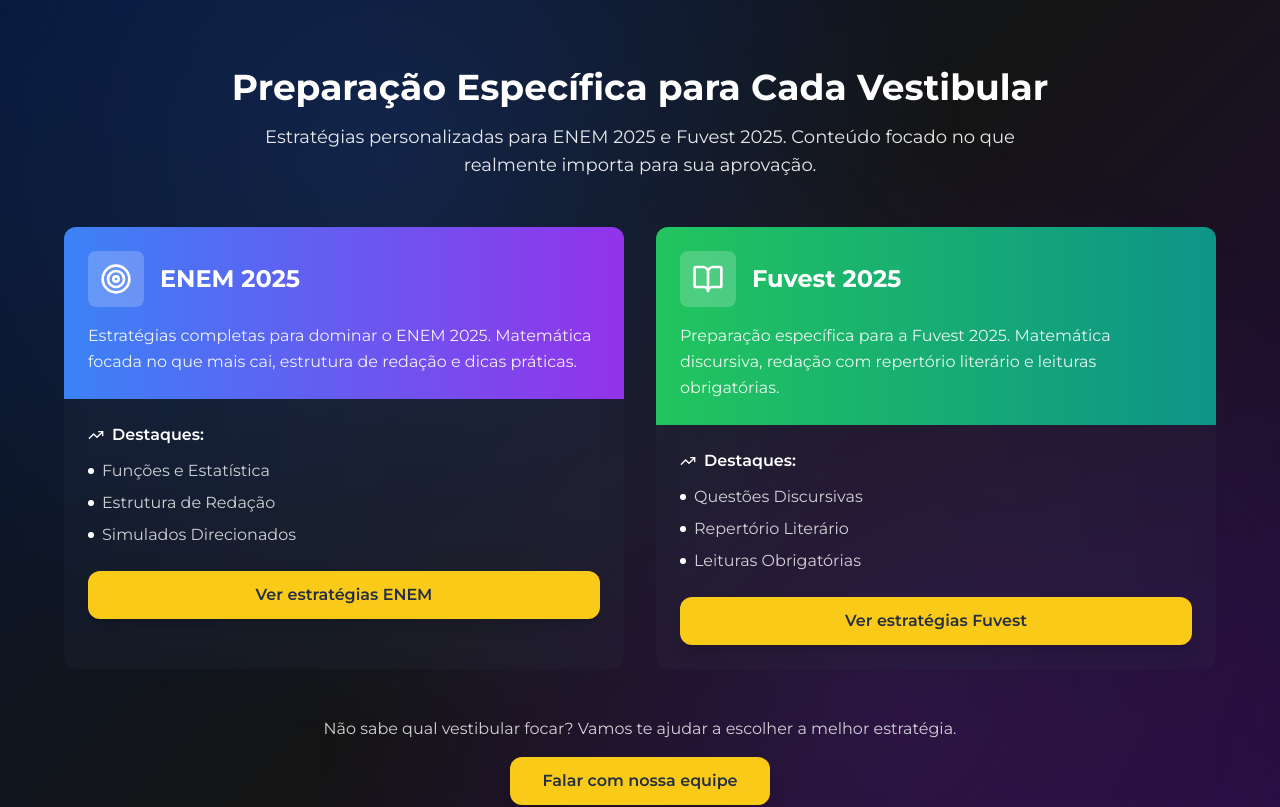
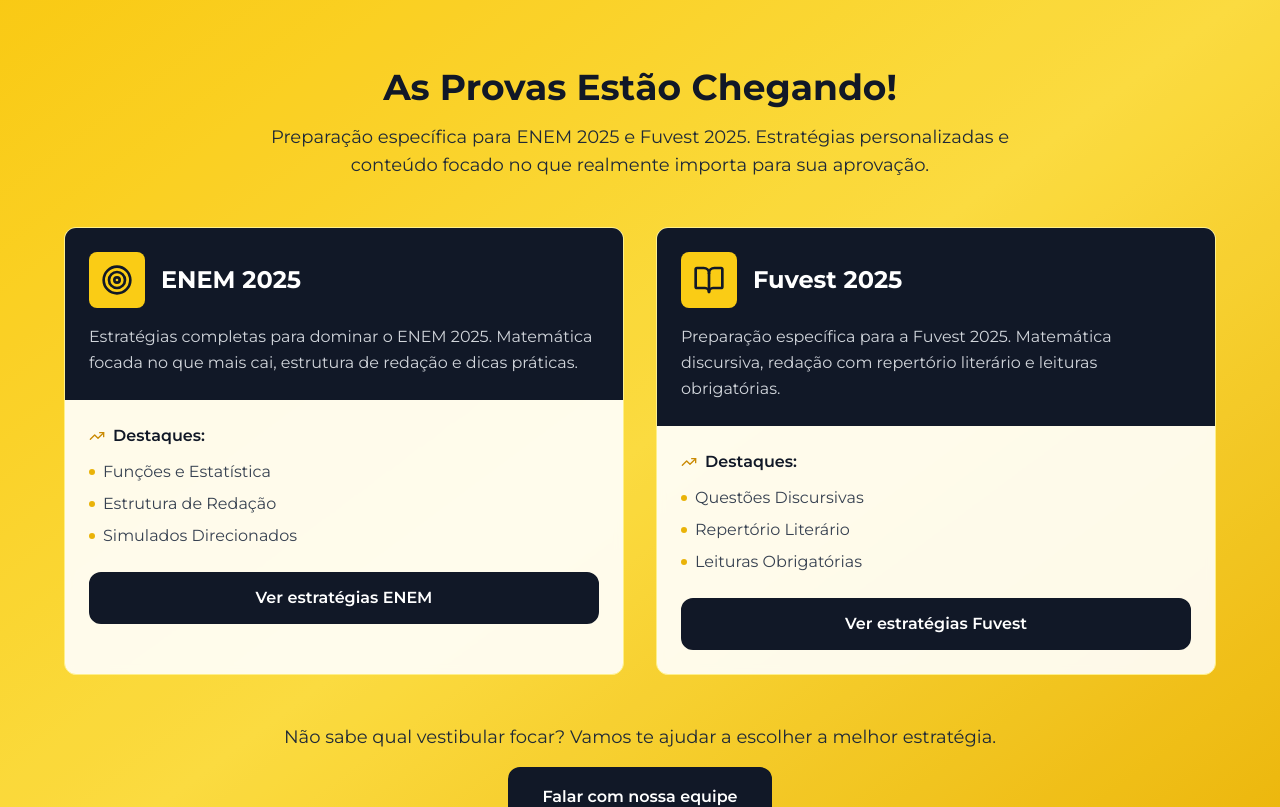
Before and after one commit to salvesgustavo22-ops/gsprova-landing-hub, a React (Vite) app: page / in a window 1280 px wide. Shown: the part 1400-2207 px from the top of the page. Built offline with nearby package versions, Linux system fonts and the light colour scheme.

Commit message:
Update "Provas Estão Chegando" section
Update the design of the "Provas Estão Chegando" section to match the modern design of the rest of the page. The section will now have a yellow background with adapted font and button colors.

```diff
--- a/src/components/ThematicSections.tsx
+++ b/src/components/ThematicSections.tsx
@@ -36,31 +36,34 @@ const thematicSections = [
 
 export const ThematicSections = () => {
   return (
-    <section className="section-modern py-16 lg:py-24">
-      <div className="section-content container mx-auto px-4">
+    <section className="py-16 lg:py-24 bg-gradient-to-br from-yellow-400 via-yellow-300 to-yellow-500 relative overflow-hidden">
+      {/* Decorative overlay */}
+      <div className="absolute inset-0 bg-yellow-500/10"></div>
+
+      <div className="relative z-10 container mx-auto px-4">
         <div className="text-center mb-12">
-          <h2 className="text-3xl lg:text-4xl font-bold mb-4 text-white">
-            Preparação Específica para Cada Vestibular
+          <h2 className="text-3xl lg:text-4xl font-bold mb-4 text-gray-900">
+            As Provas Estão Chegando!
           </h2>
-          <p className="text-lg text-white/90 max-w-3xl mx-auto font-light">
-            Estratégias personalizadas para ENEM 2025 e Fuvest 2025. Conteúdo focado no que realmente importa para sua aprovação.
+          <p className="text-lg text-gray-800 max-w-3xl mx-auto font-light">
+            Preparação específica para ENEM 2025 e Fuvest 2025. Estratégias personalizadas e conteúdo focado no que realmente importa para sua aprovação.
           </p>
         </div>
 
         <div className="grid md:grid-cols-2 gap-8 max-w-6xl mx-auto">
           {thematicSections.map((section) => (
-            <div key={section.id} className="card-navy group hover:shadow-xl transition-all duration-300 border-0 overflow-hidden rounded-xl">
-              {/* Gradient Header */}
-              <div className={`bg-gradient-to-r ${section.gradient} p-6`}>
+            <div key={section.id} className="bg-white/90 backdrop-blur-sm group hover:shadow-2xl transition-all duration-300 border border-yellow-200 overflow-hidden rounded-xl hover:bg-white/95">
+              {/* Modern Header */}
+              <div className="bg-gray-900 p-6">
                 <div className="flex items-center gap-4 mb-4">
-                  <div className="bg-white/20 p-3 rounded-lg">
-                    <section.icon className="w-8 h-8 text-white" />
+                  <div className="bg-yellow-400 p-3 rounded-lg">
+                    <section.icon className="w-8 h-8 text-gray-900" />
                   </div>
                   <h3 className="text-2xl font-bold text-white">
                     {section.title}
                   </h3>
                 </div>
-                <p className="text-white/90 text-base leading-relaxed font-light">
+                <p className="text-gray-300 text-base leading-relaxed font-light">
                   {section.description}
                 </p>
               </div>
@@ -68,14 +71,14 @@ export const ThematicSections = () => {
               <div className="p-6">
                 {/* Highlights */}
                 <div className="mb-6">
-                  <h4 className="font-semibold text-white mb-3 flex items-center gap-2">
-                    <TrendingUp className="w-4 h-4 text-white" />
+                  <h4 className="font-semibold text-gray-900 mb-3 flex items-center gap-2">
+                    <TrendingUp className="w-4 h-4 text-yellow-600" />
                     Destaques:
                   </h4>
                   <ul className="space-y-2">
                     {section.highlights.map((highlight, index) => (
-                      <li key={index} className="flex items-center gap-2 text-white/80 font-light">
-                        <div className="w-1.5 h-1.5 bg-white rounded-full"></div>
+                      <li key={index} className="flex items-center gap-2 text-gray-700 font-light">
+                        <div className="w-1.5 h-1.5 bg-yellow-500 rounded-full"></div>
                         {highlight}
                       </li>
                     ))}
@@ -84,7 +87,7 @@ export const ThematicSections = () => {
 
                 {/* CTA Button */}
                 <Link to={section.link}>
-                  <button className="btn-yellow w-full group-hover:scale-105 transition-transform duration-300">
+                  <button className="w-full bg-gray-900 text-white px-6 py-3 rounded-xl font-semibold font-montserrat hover:bg-gray-800 transition-all duration-300 group-hover:scale-105 border-2 border-gray-900 hover:border-yellow-400">
                     {section.buttonText}
                   </button>
                 </Link>
@@ -95,11 +98,11 @@ export const ThematicSections = () => {
 
         {/* Additional CTA */}
         <div className="text-center mt-12">
-          <p className="text-white/80 mb-4 font-light">
+          <p className="text-gray-800 mb-4 font-light text-lg">
             Não sabe qual vestibular focar? Vamos te ajudar a escolher a melhor estratégia.
           </p>
           <Link to="/lead-servicos">
-            <button className="btn-yellow px-8">
+            <button className="bg-gray-900 text-white px-8 py-4 rounded-xl font-semibold font-montserrat hover:bg-gray-800 transition-all duration-300 border-2 border-gray-900 hover:border-yellow-400 hover:scale-105">
               Falar com nossa equipe
             </button>
           </Link>
```
